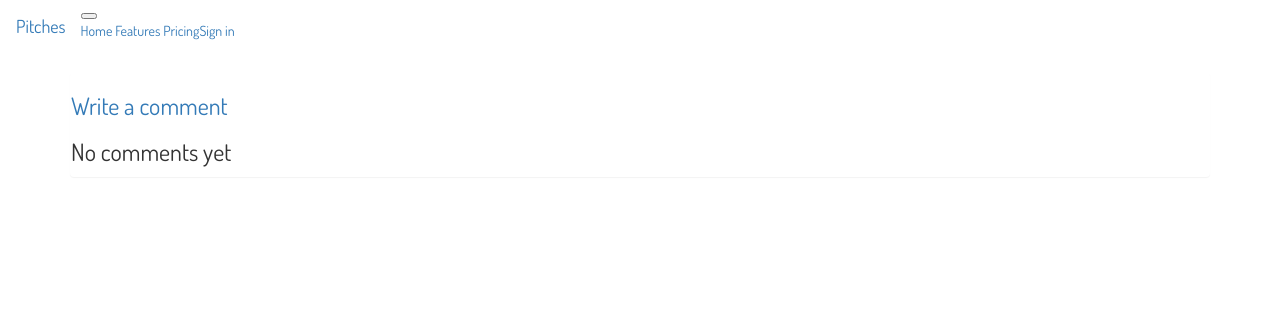
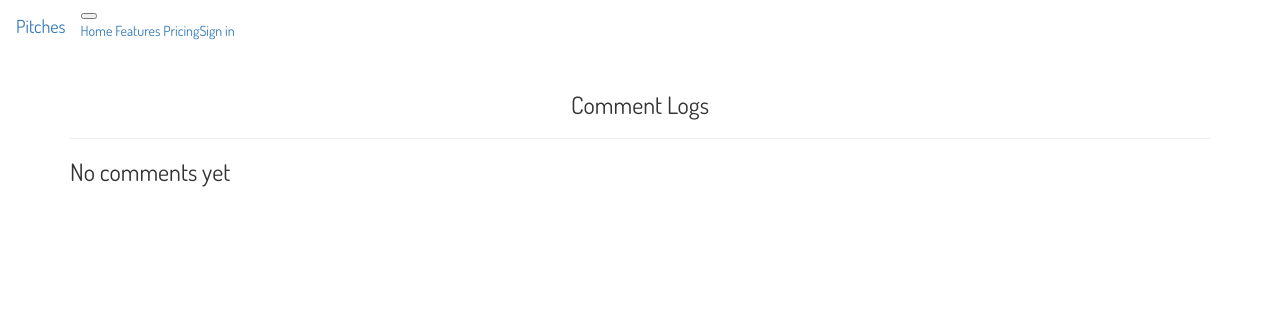
Before and after one commit to danielevans-999/Pitches-web, a Flask app: template app/templates/comments.html in a window 1280 px wide. Shown: the top 312 px of the page. Run offline with Flask 2, Linux system fonts and the light colour scheme; the template is opened without the code that fills it, so the values that code supplies are empty; some libraries are stand-ins or nearby versions.

Commit message:
adds stylings to the file

```diff
--- a/app/templates/comments.html
+++ b/app/templates/comments.html
@@ -3,14 +3,14 @@
 
 {% block content %}
 <div class="container">
-    <div class="panel ">
-        <a href="/comments/new/{{pitch.id}}">
-            <h3>Write a comment</h3>
-        </a>
+    <div class="legend">
+
+        <h3 class="text-center">Comment Logs</h3>
+        <hr>
         {% if comment %}
-        <ul class="list-group">
+        <div class="row">
             {{ macro.displayComments(comment) }}
-        </ul>
+        </div>
         {% else %}
         <h3>No comments yet</h3>
         {% endif %}
```
